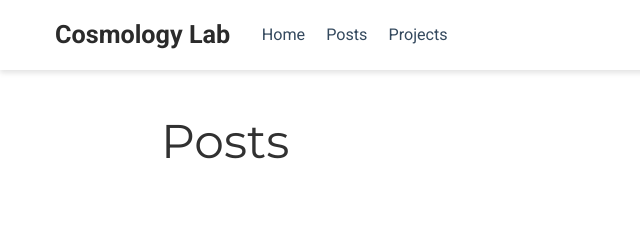
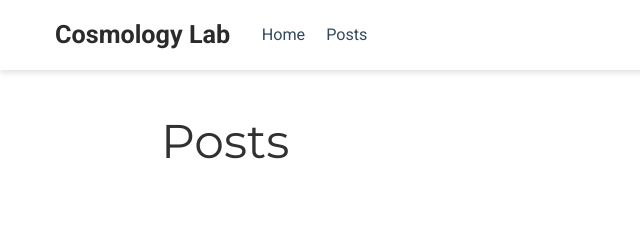
Before and after one commit to Steve-Hawk/Steve-Hawk.github.io, a plain HTML site: page post/index.html in a window 1280 px wide. Shown: the top 240 px of the page, 0-640 px from the left. Drawn offline with nearby package versions, Linux system fonts and the light colour scheme; some packages are replaced by stand-ins of ours; some icons are missing.

Commit message:
A liitle Modification

```diff
--- a/post/index.html
+++ b/post/index.html
@@ -397,35 +397,6 @@
 
 
 
-
-
-
-
-
-
-
-
-
-
-
-
-
-
-
-
-
-
-
-        <li class="nav-item">
-          <a class="nav-link " href="/#projects"><span>Projects</span></a>
-        </li>
-
-
-
-
-
-
-
       </ul>
     </div>
 
```
Also changed, not shown: 404.html (+0 -29 lines), author/nelson-bighetti/index.html (+0 -29 lines), authors/index.html (+0 -29 lines), categories/index.html (+0 -29 lines), index.html (+0 -29 lines), publication/index.html (+0 -29 lines), publication_types/index.html (+0 -29 lines), tags/index.html (+0 -29 lines), talk/index.html (+0 -29 lines).
